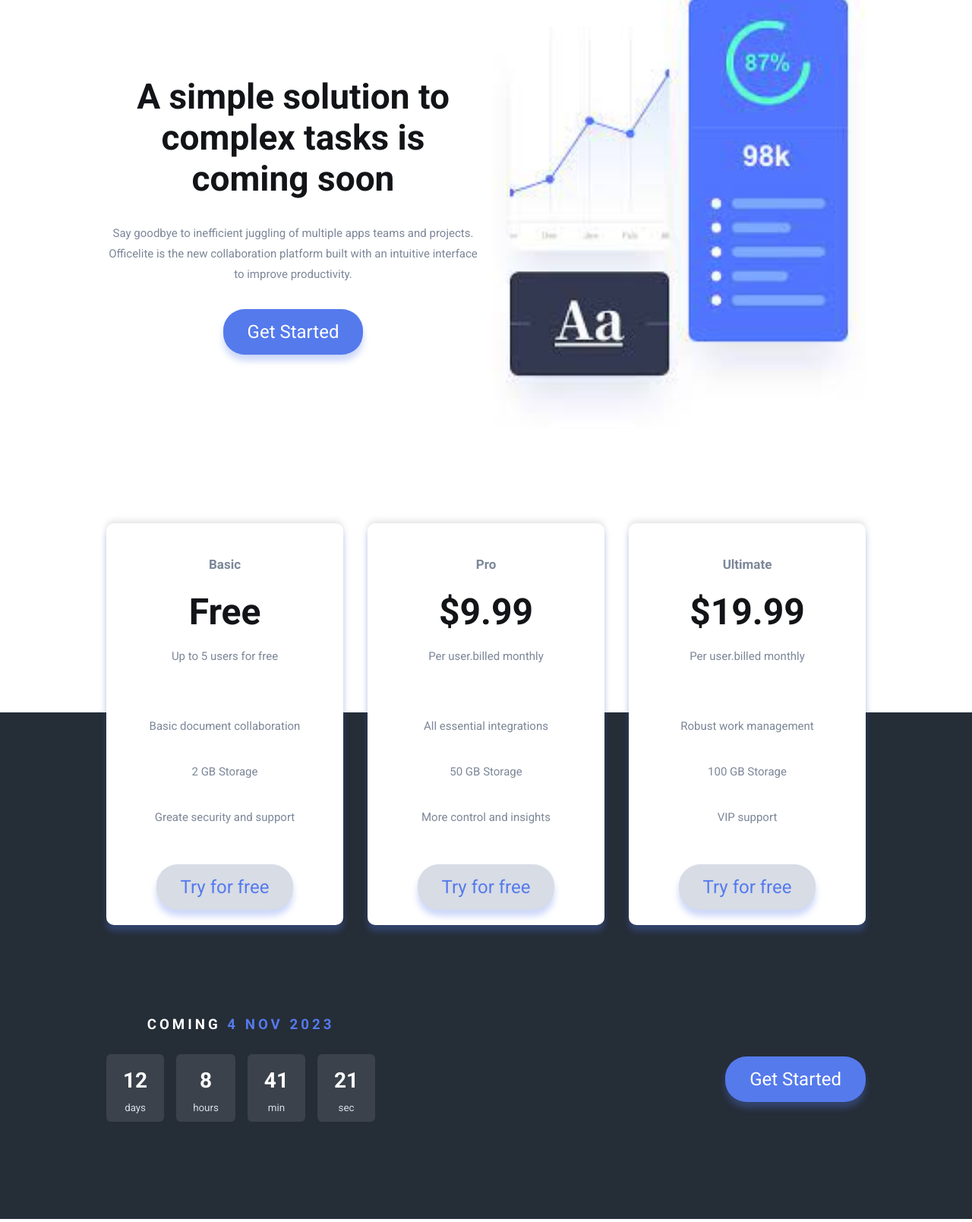
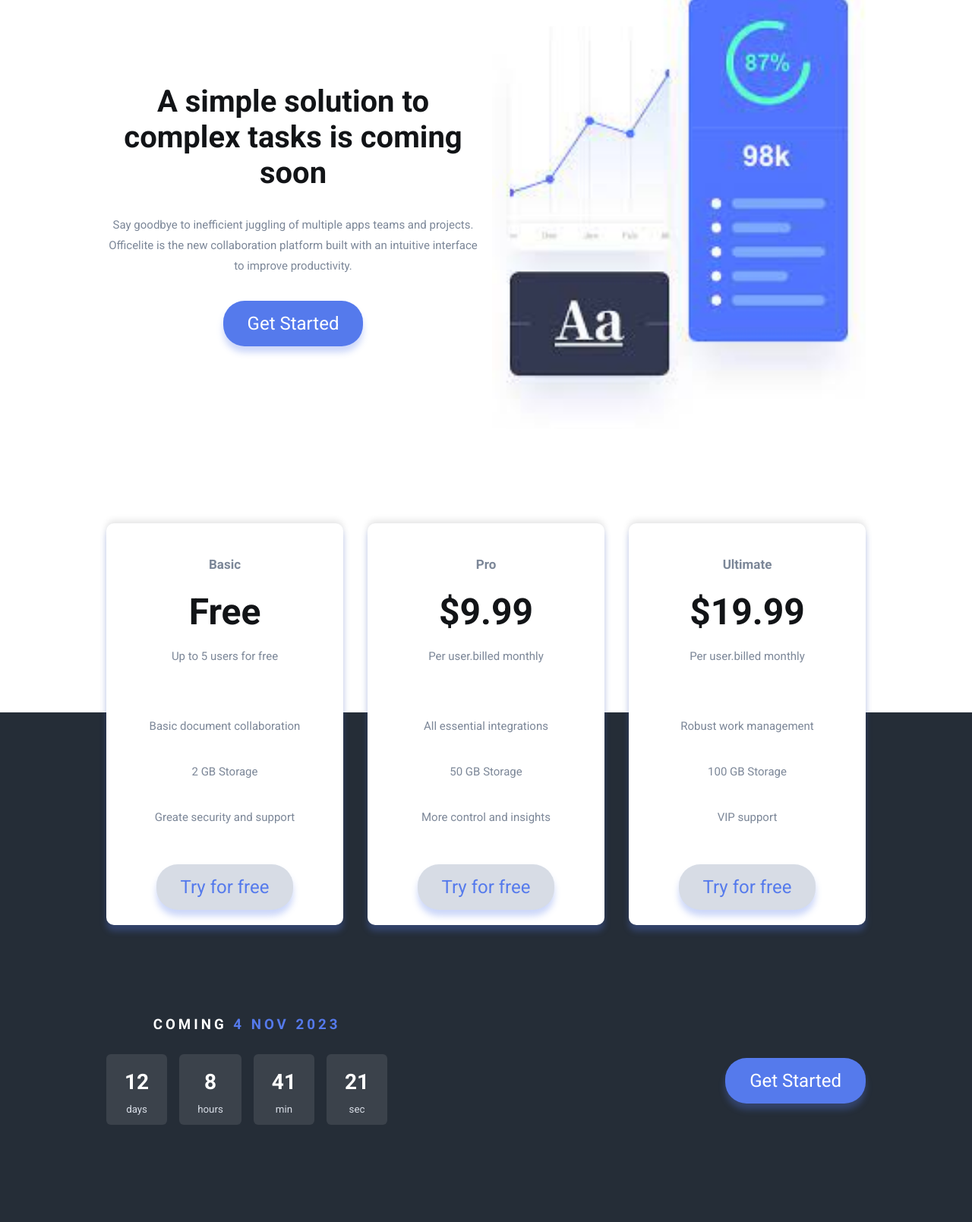
Before and after one commit to JIM440/DevLabProject, a plain HTML site: page index.html in a window 1280 px wide. Shown: the part 43-1652 px from the top of the page at 76% size. Drawn offline with Linux system fonts and the light colour scheme.

Commit message:
Update style.css

```diff
--- a/style.css
+++ b/style.css
@@ -40,7 +40,13 @@
 }
 
 h1 {
-  font-size: 46px;
+  font-size: 28px;
+}
+
+@media (min-width: 700px) {
+  h1 {
+    font-size: 40px;
+  }
 }
 
 h1,
@@ -206,10 +212,16 @@
 
 .dates > div {
   background-color: rgba(255, 255, 255, 0.1);
-  padding: 10px 22px;
+  padding: 8px 18px;
   border-radius: 6px;
   width: 100%;
   text-align: center;
+}
+
+@media (min-width: 400px) {
+  .dates > div {
+    padding: 12px 24px;
+  }
 }
 
 .dates p {
```
